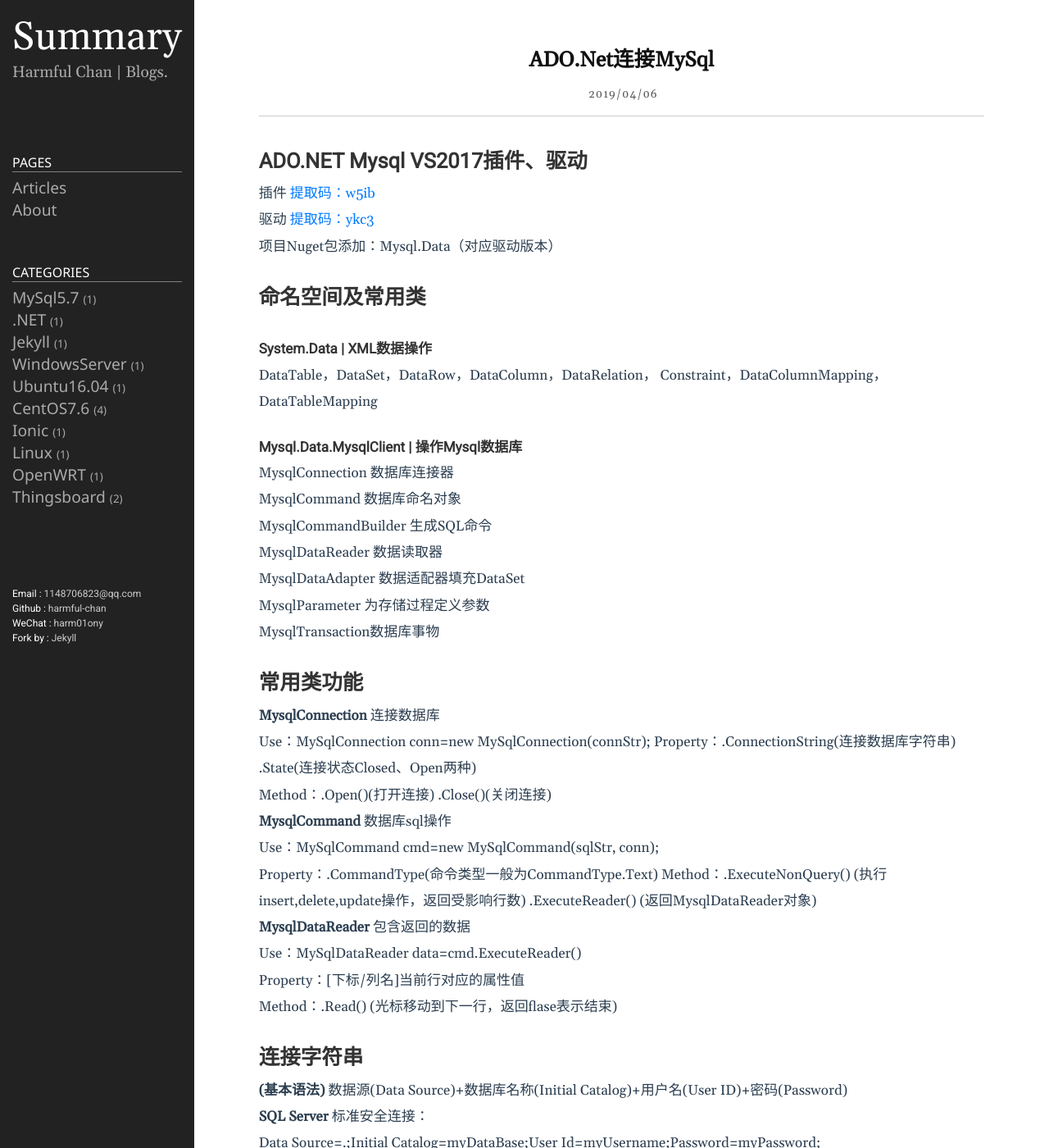
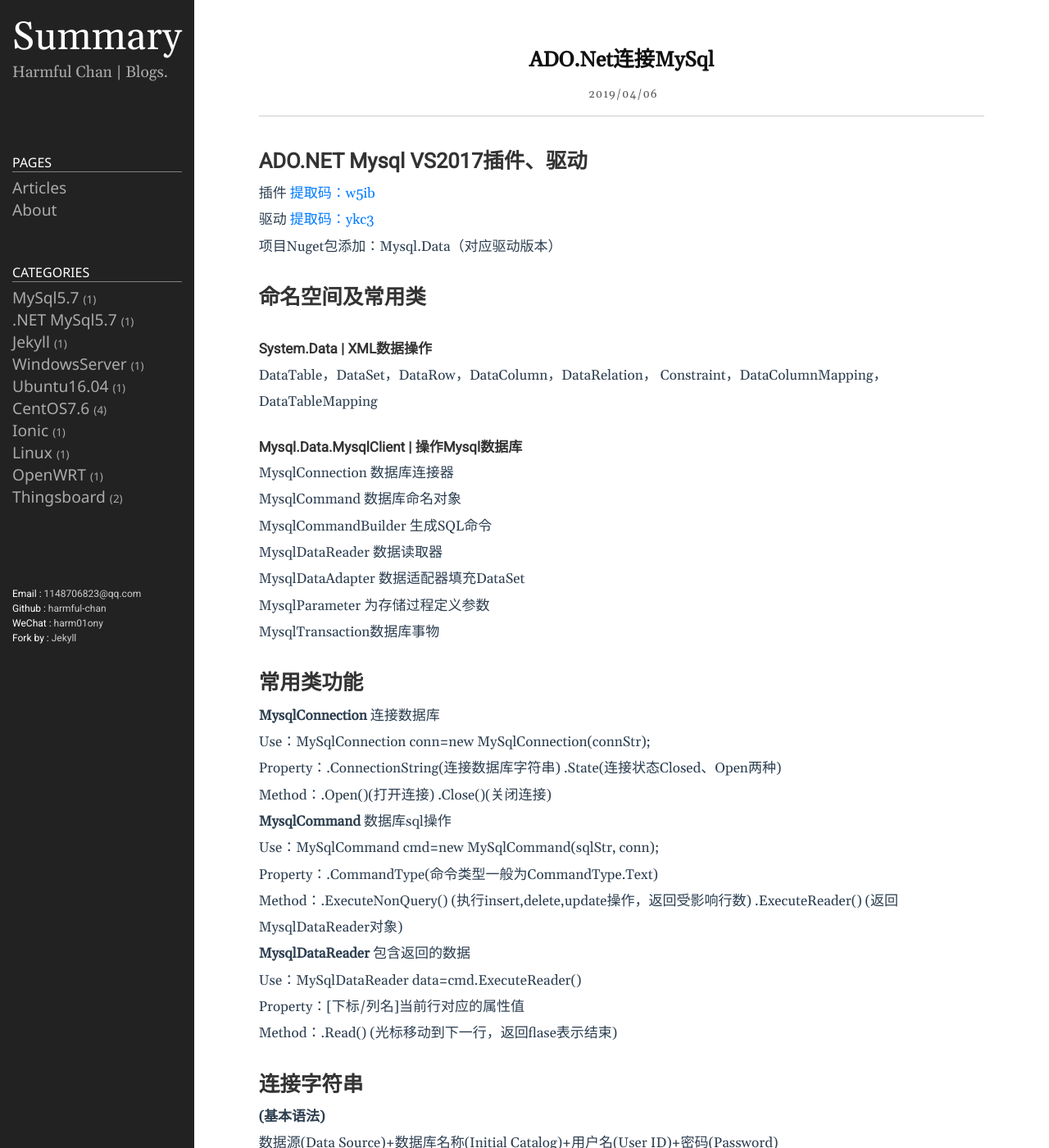
Before and after one commit to harmful-chan/pages, a Jekyll site: the page built from _posts/2019-04-06-ADO.Net连接MySql.md, in a window 1280 px wide and 1400 px high. Shown: the whole window at 82% size. Built offline with Jekyll 4.4.1, drawn with Linux system fonts in a browser that asks for light colours.

Commit message:
modify something

```diff
--- a/_posts/2019-04-06-ADO.Net连接MySql.md
+++ b/_posts/2019-04-06-ADO.Net连接MySql.md
@@ -2,7 +2,7 @@
 layout: post
 title: ADO.Net连接MySql
 date: 2019-04-06 19:20:23 +0900
-category:  .NET
+category: .NET MySql5.7
 ---
 ## ADO.NET Mysql VS2017插件、驱动
 插件 [提取码：w5ib ](https://pan.baidu.com/s/1bNm8e20hZU6cnU0H7CzHnQ )
@@ -24,12 +24,14 @@ MysqlTransaction数据库事物
 
 ## 常用类功能
 **MysqlConnection** 连接数据库
-Use：MySqlConnection conn=new MySqlConnection(connStr);   Property：.ConnectionString(连接数据库字符串) .State(连接状态Closed、Open两种)
+Use：MySqlConnection conn=new MySqlConnection(connStr);
+Property：.ConnectionString(连接数据库字符串) .State(连接状态Closed、Open两种)
 Method：.Open()(打开连接)  .Close()(关闭连接)
 
 **MysqlCommand** 数据库sql操作
 Use：MySqlCommand cmd=new MySqlCommand(sqlStr, conn);
-Property：.CommandType(命令类型一般为CommandType.Text)      Method：.ExecuteNonQuery() (执行insert,delete,update操作，返回受影响行数) .ExecuteReader() (返回MysqlDataReader对象)
+Property：.CommandType(命令类型一般为CommandType.Text)
+Method：.ExecuteNonQuery() (执行insert,delete,update操作，返回受影响行数) .ExecuteReader() (返回MysqlDataReader对象)
 
 **MysqlDataReader** 包含返回的数据
 Use：MySqlDataReader data=cmd.ExecuteReader()
```
Also changed, not shown: other parts of _posts/2019-04-06-ADO.Net连接MySql.md (+0 -6 lines), README.md.
